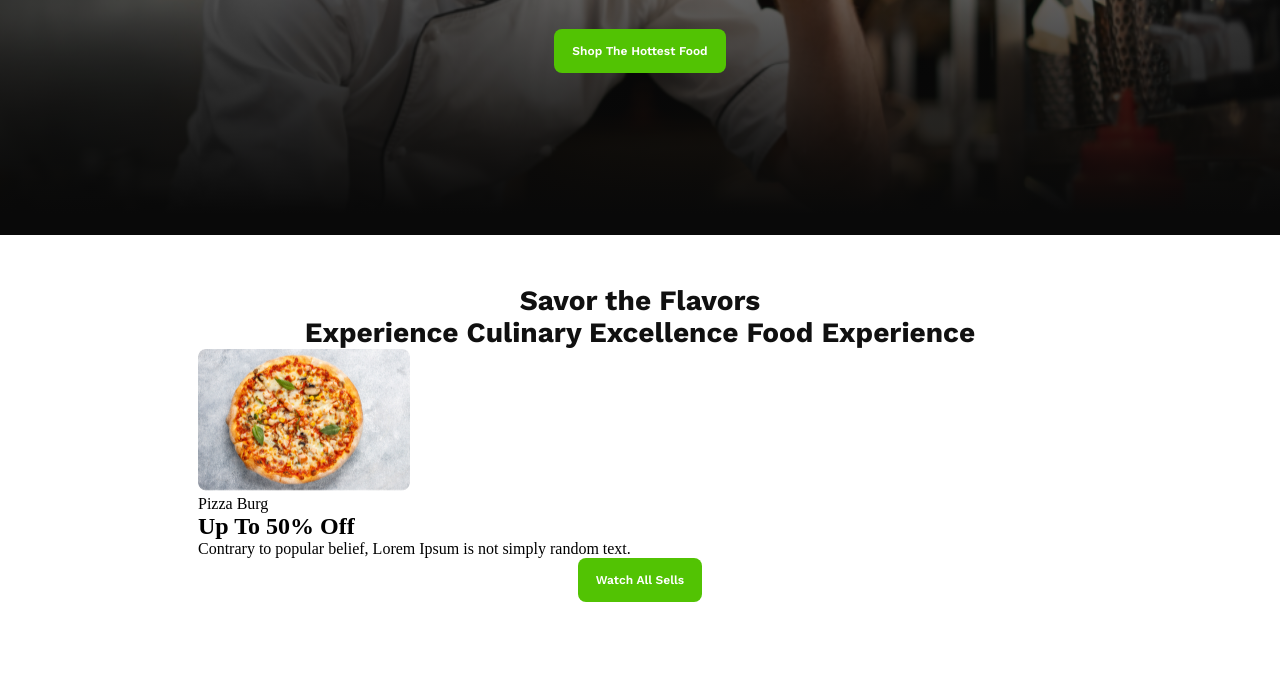
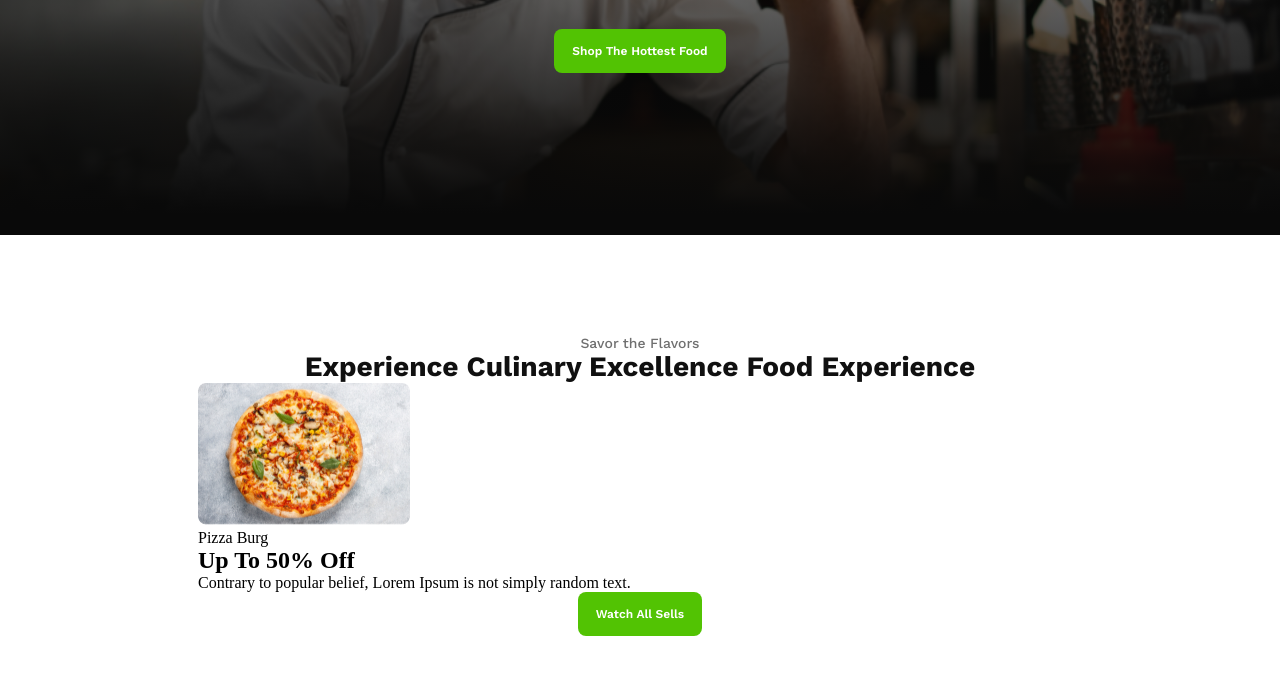
Before and after one commit to shanzida-rifa/food-resturant-project, a plain HTML site: page index.html in a window 1280 px wide. Shown: the part 380-1054 px from the top of the page. Before the commit the page ends 1032 px from the top, so only its background shows below. Drawn offline with nearby package versions, Linux system fonts and the light colour scheme.

Commit message:
card added

```diff
--- a/Style/style.css
+++ b/Style/style.css
@@ -81,8 +81,10 @@
 
 #card-box {
     width: 884px;
-    margin: 50px auto;
+    margin: 100px auto;
 }
+
+#card-box .info {}
 
 #card-box .title {
     color: rgb(16, 16, 16);
@@ -93,3 +95,15 @@
     letter-spacing: 0%;
     text-align: center;
 }
+
+#card-box .subtitle {
+    color: rgb(16, 16, 16);
+    font-family: Work Sans;
+    font-size: 14px;
+    font-weight: 500;
+    line-height: 16px;
+    letter-spacing: 0%;
+    opacity: 0.6;
+    text-align: center;
+
+}
--- a/index.html
+++ b/index.html
@@ -23,11 +23,11 @@
     </section>
     <section id="card-box">
         <div class="container">
-            <div class="title">
+            <div class="info ">
                 <p class="subtitle">Savor the Flavors</p>
                 <h1 class="title">Experience Culinary Excellence Food Experience</h1>
             </div>
-            <div>
+            <div class="card-container">
                 <div class="card">
                     <div>
                         <img src="assets/pizza.png" alt="">
```
